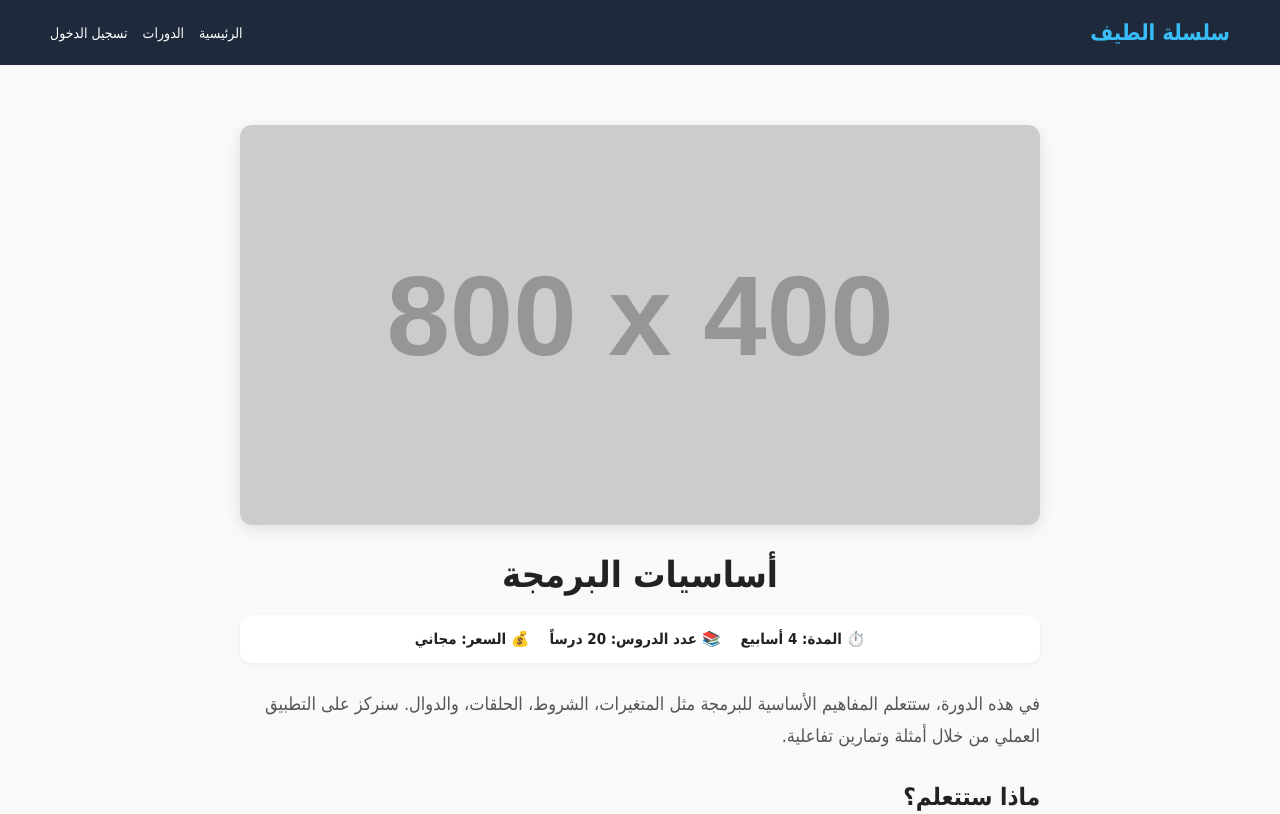
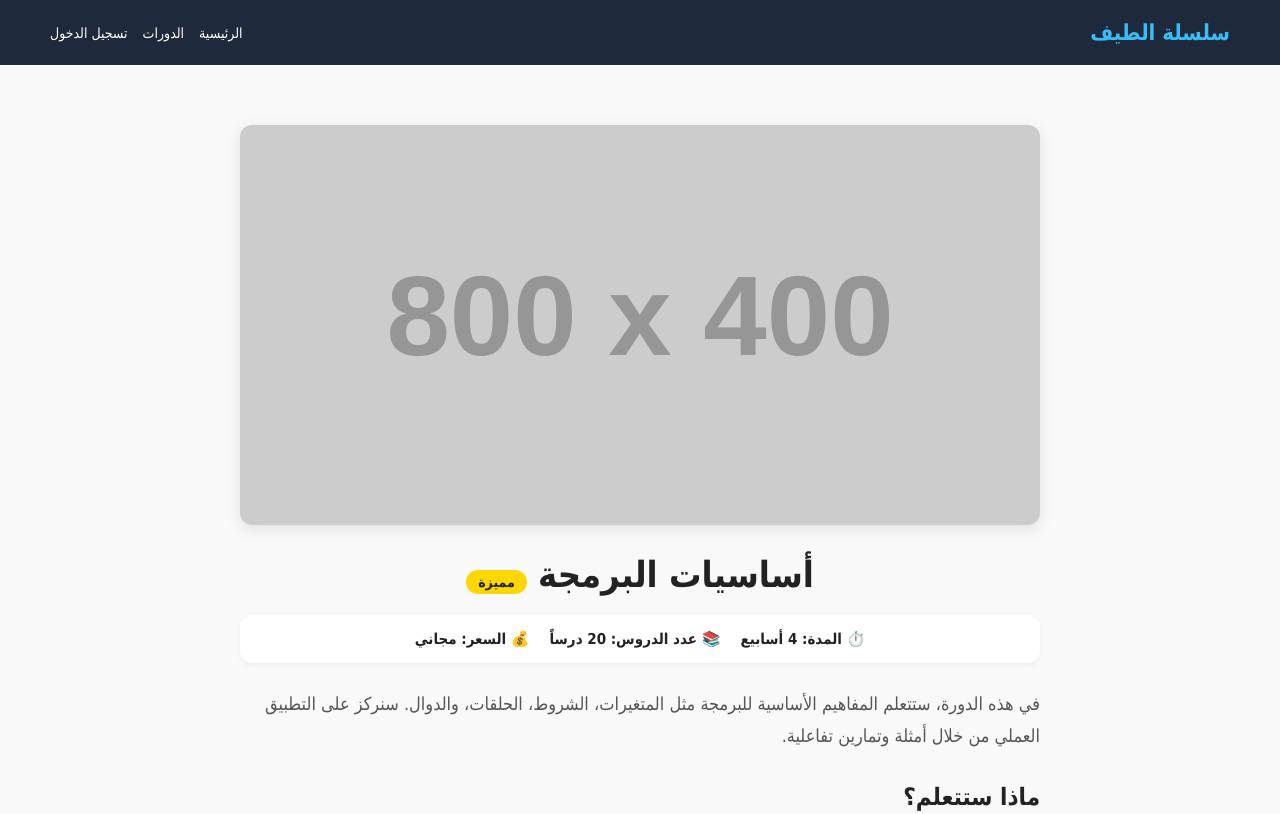
Before and after one commit to radwanal71-star/silsilat-altayf, a plain HTML site: page course-details.html in a window 1280 px wide. Shown: the top 814 px of the page. Drawn offline with Linux system fonts and the light colour scheme; placeholder pictures from the web are drawn by us.

Commit message:
Update course title to include 'مميزة' badge

```diff
--- a/course-details.html
+++ b/course-details.html
@@ -28,8 +28,7 @@
 
     <!-- صورة الدورة -->
     <img src="https://via.placeholder.com/800x400/38bdf8/ffffff?text=أساسيات+البرمجة" alt="صورة دورة أساسيات البرمجة" class="course-image">
-
-    <h1 class="course-title">أساسيات البرمجة</h1>
+    <h1 class="course-title">أساسيات البرمجة <span style="background: gold; color: #222; padding: 4px 12px; border-radius: 20px; font-size: 14px;">مميزة</span></h1>
 
     <!-- معلومات إضافية -->
     <div class="course-meta">
```
